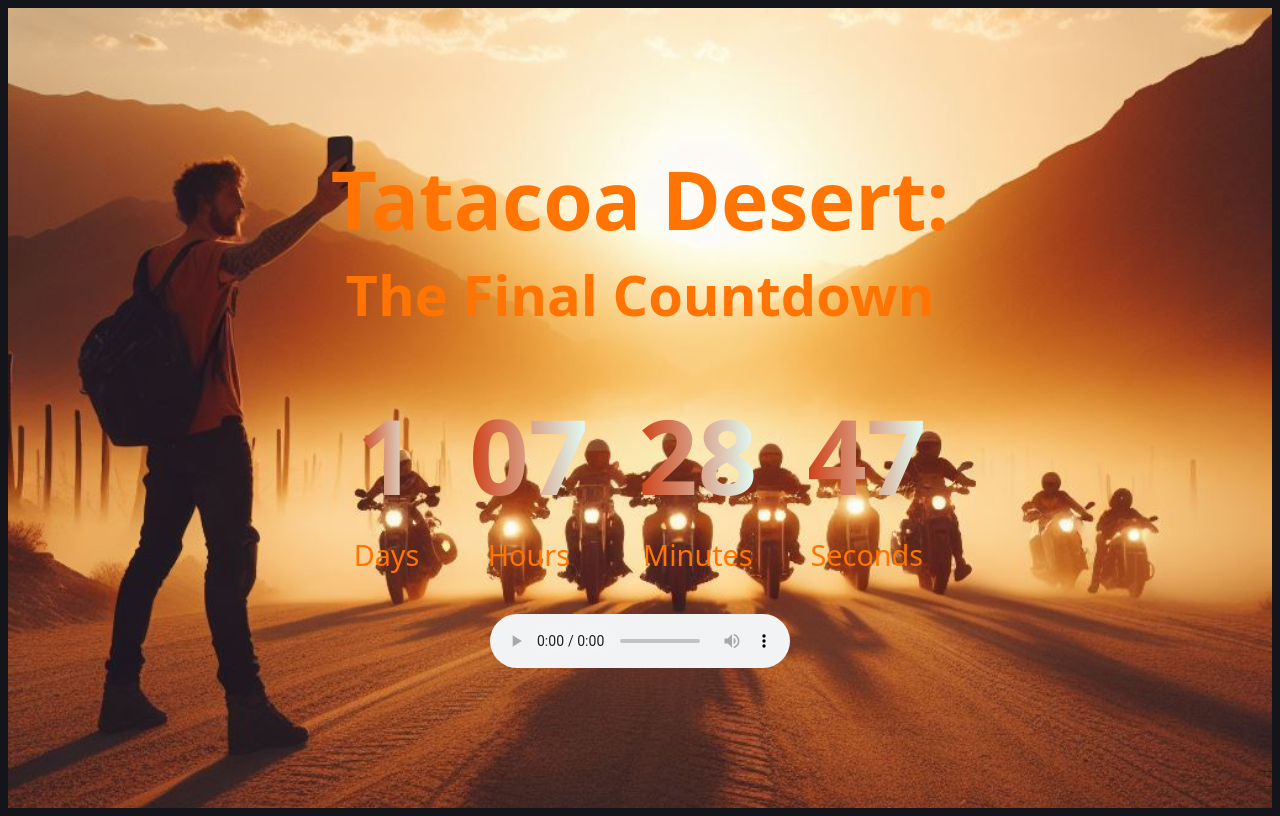
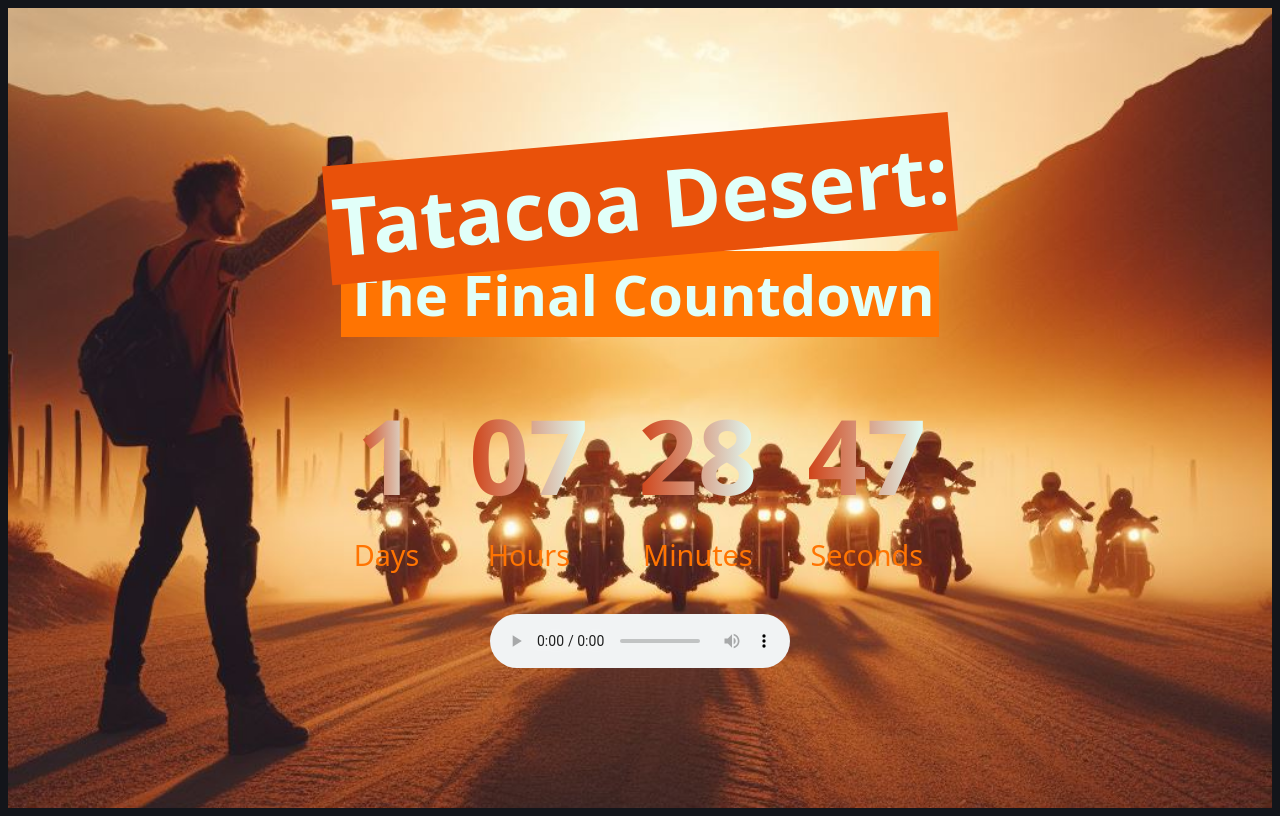
Before and after one commit to arantesxyz/lili-cantou-countdown, an Astro site: page / in a window 1280 px wide. Built offline with nearby package versions, Linux system fonts and the light colour scheme; Astro itself is replaced by a stand-in of ours.

Commit message:
update title styles

```diff
--- a/src/pages/index.astro
+++ b/src/pages/index.astro
@@ -6,7 +6,8 @@ import Layout from '../layouts/Layout.astro';
 <Layout title="Tatacoa Desert: The Final Countdown">
 	<main>
     <div class="text-container">
-      <h1> <span>Tatacoa Desert: </span> The Final Countdown</h1>
+      <h1> <span class="first-text">Tatacoa Desert: </span> </h1>
+      <h2><span class="second-text">  The Final Countdown</span></h2>
     </div>
 
 		<div id="countdown" class="countdown">
@@ -48,21 +49,38 @@ import Layout from '../layouts/Layout.astro';
     background-size: cover;
     background-repeat: no-repeat;
     background-position: center;
-    color: #ff7402;
     .text-container {
       width: auto;
       max-width: 700px;
       & h1 {
       margin: 0;
-      font-size: 3.5rem;
       font-weight: 600;
       line-height: 1.4;
       text-wrap: balance;
       text-align: center;
-      & span {
+      transform: rotate(-5deg);
+      .first-text {
+        padding: 5px;
         font-size: 5rem;
+        background-color: #e9510a;
+        color: #e1fff9;
+
       }
     }
+    & h2 {
+      margin: 0;
+      font-weight: 600;
+      line-height: 1.4;
+      text-wrap: balance;
+      text-align: center;
+      .second-text {
+        padding: 5px;
+        font-size: 3.5rem;
+        background-color: #ff7402;
+        color: #e1fff9;
+      }
+    }
+
     }
 		.countdown {
 			width: 100%;
@@ -97,11 +115,15 @@ import Layout from '../layouts/Layout.astro';
     gap: 30px;
     .text-container {
         & h1 {
-        font-size: 2rem;
-        & span {
-          font-size: 2.8rem;
+          .first-text {
+            font-size: 2.8rem;
+          }
+      }
+      & h2 {
+          .second-text {
+            font-size: 2rem;
+          }
         }
-      }
     }
 		.countdown {
 			gap: 25px;
```
